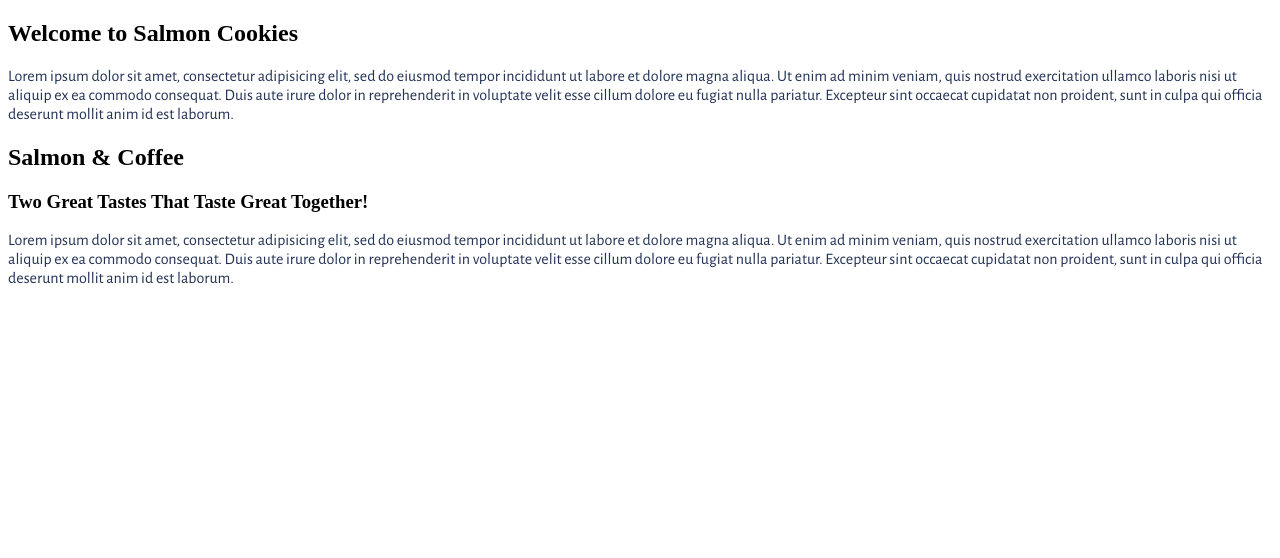
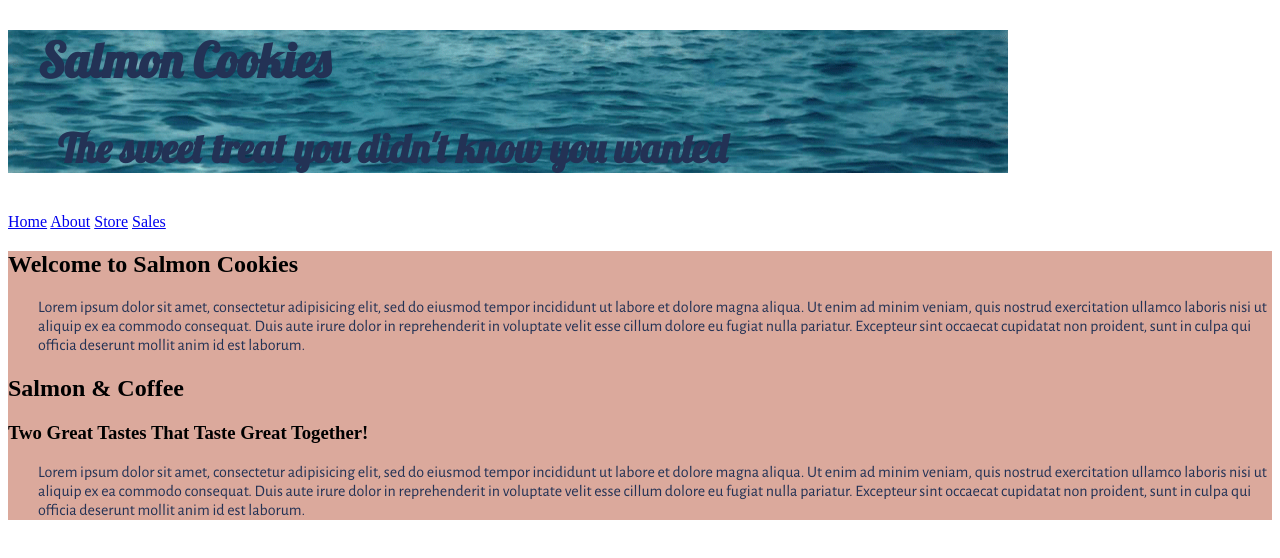
Before and after one commit to SmithingChick/cookie-stand, a plain HTML site: page index.html in a window 1280 px wide. Drawn offline with nearby package versions, Linux system fonts and the light colour scheme.

Commit message:
More CSS, only part of which is working for reasons yet to be determined, and page mockups.

```diff
--- a/index.html
+++ b/index.html
@@ -9,6 +9,19 @@
 </head>
 
 <body>
+
+<header id="front-page">
+  <h1 class="front-page-header-1">Salmon Cookies</h1>
+  <h2 class="front-page-header-2">The sweet treat you didn't know you wanted</h2>
+</header>
+
+<nav>
+  <a href="index.html">Home</a>
+  <a href="index.html">About</a>
+  <a href="index.html">Store</a>
+  <a href="styles.html">Sales</a>
+</nav>
+
 <div class="main">
   <h2>Welcome to Salmon Cookies</h2>
   <p>Lorem ipsum dolor sit amet, consectetur adipisicing elit, sed do eiusmod tempor incididunt ut labore et dolore magna aliqua. Ut enim ad minim veniam, quis nostrud exercitation ullamco laboris nisi ut aliquip ex ea commodo consequat. Duis aute irure dolor in reprehenderit in voluptate velit esse cillum dolore eu fugiat nulla pariatur. Excepteur sint occaecat cupidatat non proident, sunt in culpa qui officia deserunt mollit anim id est laborum.</p>
@@ -16,6 +29,7 @@
   <h3>Two Great Tastes That Taste Great Together!</h3>
   <p>Lorem ipsum dolor sit amet, consectetur adipisicing elit, sed do eiusmod tempor incididunt ut labore et dolore magna aliqua. Ut enim ad minim veniam, quis nostrud exercitation ullamco laboris nisi ut aliquip ex ea commodo consequat. Duis aute irure dolor in reprehenderit in voluptate velit esse cillum dolore eu fugiat nulla pariatur. Excepteur sint occaecat cupidatat non proident, sunt in culpa qui officia deserunt mollit anim id est laborum.</p>
 </div>
-  <script type="text/javascript" src="app.js"></script>
+<!-- <script type="text/javascript" src="app.js"></script>  -->
 </body>
+
 </html>
--- a/style.css
+++ b/style.css
@@ -5,21 +5,56 @@
   src: url ("https://fonts.googleapis.com/css?family=Alegreya+Sans:400,400i,700,700i|Josefin+Sans:400,400i,700|Lobster&subset=latin-ext");
 }
 
-main {
-margin: auto;
+
+div.main {
+  margin: auto;
   width: 80%
-  max-width: 700px;
+  max-width: 800px;
   background-color: #dba99c;
 }
+
+
+
+#front-page {
+  background-image: url("images/water-header.png");
+  width: 100%;
+  background-repeat: no-repeat;
+  margin: 0;
+}
+
 
 h1, h2, h3, h4, h5, h6, {
   font-family: 'Lobster', cursive;
   color: #235a96;
 }
 
+
+h1.front-page-header-1 {
+  font-family: 'Lobster', cursive;
+  font-size: 36pt;
+  color: #233255;
+  margin-left: 30px;
+  margin-top: 30px;
+}
+
+h2.front-page-header-2 {
+  font-family: 'Lobster', cursive;
+  font-size: 30pt;
+  color: #233255;
+  margin-left: 50px;
+  margin-bottom: 40px;
+}
+
+#sales_data {
+  width: 90%;
+  margin: auto;
+}
+
+
 p {
   font-family: 'Alegreya Sans','Verdana', sans-serif;
   color: #233255;
+  padding-left: 30px;
 }
 
 table, th, td, tr {
```
Also changed, not shown: 2 other files. Lines whose indentation alone changed are shown as unchanged.
